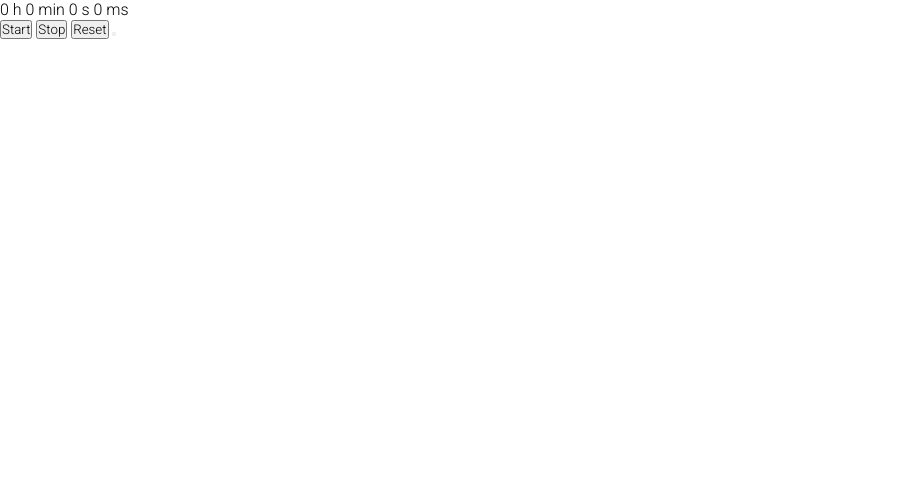
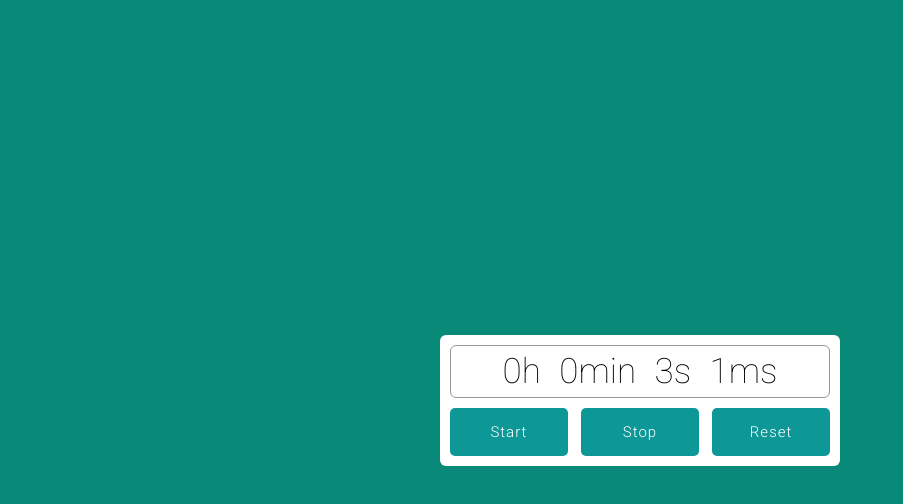
Before and after one commit to RAMIKHADOUR/projet1, a plain HTML site: page index.html in a window 1280 px wide. Both pictures are taken after a click on the button "Start". Shown: the whole page, without its empty margins (0-903 px from the left). Drawn offline with Linux system fonts and the light colour scheme; a web font is replaced by a local one.

Commit message:
part2
backend

```diff
--- a/chro.js
+++ b/chro.js
@@ -0,0 +1,48 @@
+let sp, btn_start, btn_stop, t,ms,s , mn,h;
+
+
+window.onload = function(){
+    sp = document.getElementsByTagName('span');
+    btn_start = document.getElementById("start");
+    btn_stop = document.getElementById("stop");
+    t;
+    ms = 0, s=0, mn=0,h=0;
+}
+
+function update_chrono(){
+    ms+=1;
+    if(ms == 10){
+        ms=1;
+        s+=1
+    }
+    if(s==60){
+        s=0;
+        mn+=1
+    }
+    if(mn==60){
+        s=0;
+        h+=1
+    }
+    sp[0].innerHTML = h + "h";
+    sp[1].innerHTML = mn + "min";
+    sp[2].innerHTML = s + "s";
+    sp[3].innerHTML = ms + "ms";
+}
+function start(){
+    t = setInterval(update_chrono ,100);
+    btn_start.disabled = true
+}
+function stop(){
+    clearInterval(t);
+    btn_start.disabled=false;
+}
+function reset(){
+clearInterval(t)
+btn_start.disabled=false;
+ms =0 , s=0 ,mn=0, h=0;
+sp[0].innerHTML = h + "h";
+sp[1].innerHTML = mn + "min";
+sp[2].innerHTML = s + "s";
+sp[3].innerHTML = ms + "ms";
+
+}
--- a/index.html
+++ b/index.html
@@ -11,16 +11,16 @@
 
     <div class="chronometre">
         <div class="time">
-            <span>0 h</span>
-            <span>0 min</span>
-            <span>0 s</span>
-            <span>0 ms</span>
+            <span>0 h :</span>
+            <span>0 min :</span>
+            <span>0 s :</span>
+            <span>0 ms :</span>
         </div>
         <div class="controls">
-            <button id="start">Start</button>
-            <button id="stop">Stop</button>
-            <button id="reset">Reset</button>
-            <button></button>
+            <button id="start" onclick="start()">Start</button>
+            <button id="stop" onclick ="stop()">Stop</button>
+            <button id="reset" onclick="reset()">Reset</button>
+
         </div>
     </div>
 </body>
--- a/style.css
+++ b/style.css
@@ -6,3 +6,59 @@
     box-sizing: border-box;
     font-family: 'Roboto', sans-serif;;
 }
+
+body{
+    display:flex;
+    align-items: center;
+    justify-content: center;
+    min-height: 100vh;
+    background-color: rgb(9, 138, 121);
+}
+
+.chronometre{
+    background-color: #fff;
+    padding: 10px;
+    border-radius: 6px;
+    width: 400px;
+    text-align: center;
+}
+
+.time{
+    margin:auto;
+    width:100%;
+    border: 1px solid #999;
+    border-radius: 6px;
+    padding : 5px 0;
+    text-align: center;
+    font-size:35px;
+    font-weight: 40;
+    margin-bottom: 10px;
+}
+
+.time span{
+
+    padding:5px;
+
+}
+.controls{
+    display:flex;
+    width:100%;
+    justify-content: space-between;
+}
+button{
+    background-color: rgb(14, 151, 151);
+    color: #fff;
+    font-size: 15px;
+    padding: 15px 20px;
+    border-radius: 5px;
+    width: 31%;
+    border :0;
+    letter-spacing: 1px;
+    transition: 0.5s;
+    cursor: pointer;
+}
+
+button:hover{
+    transform: scale(0.9);
+
+}
```
